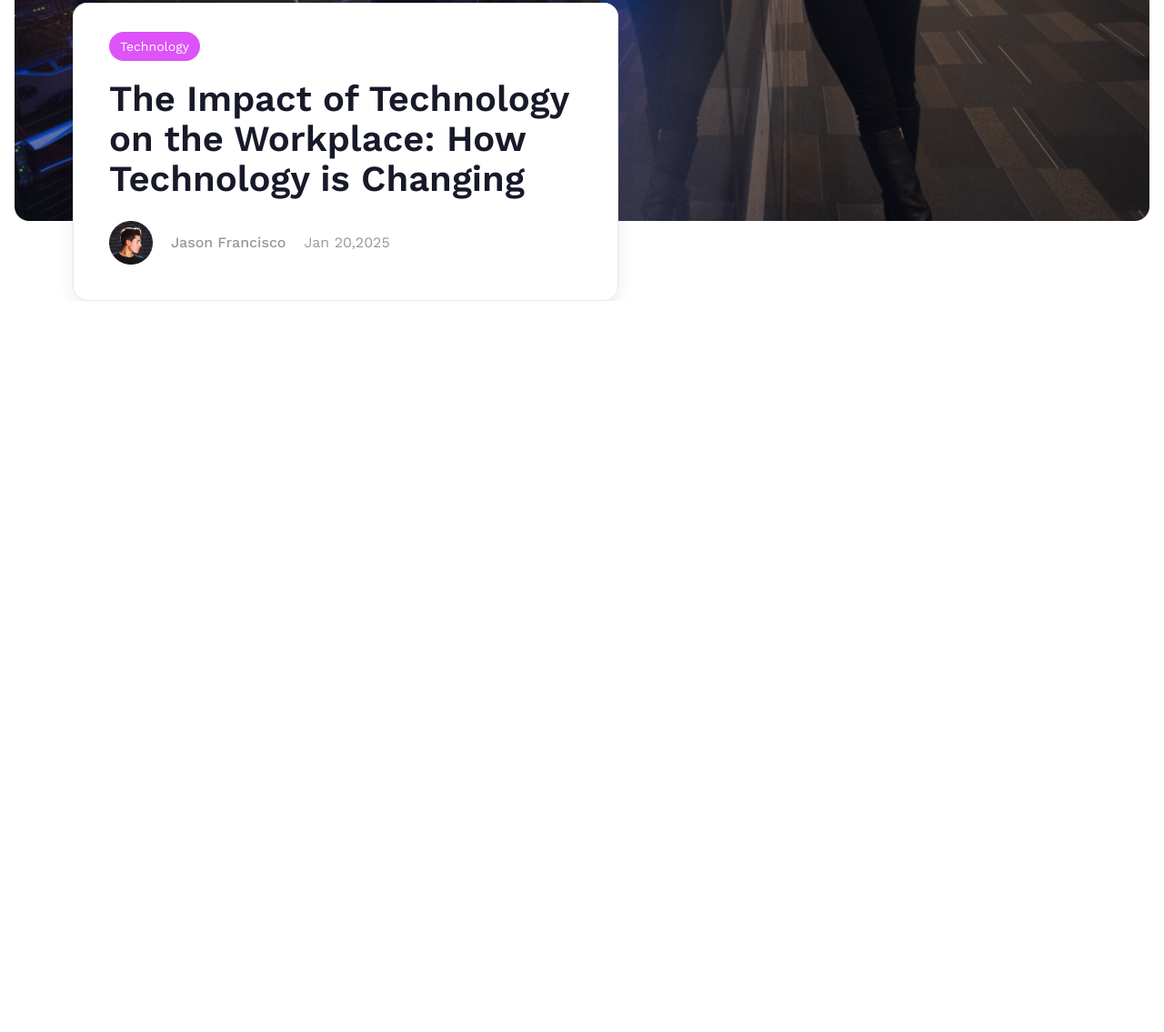
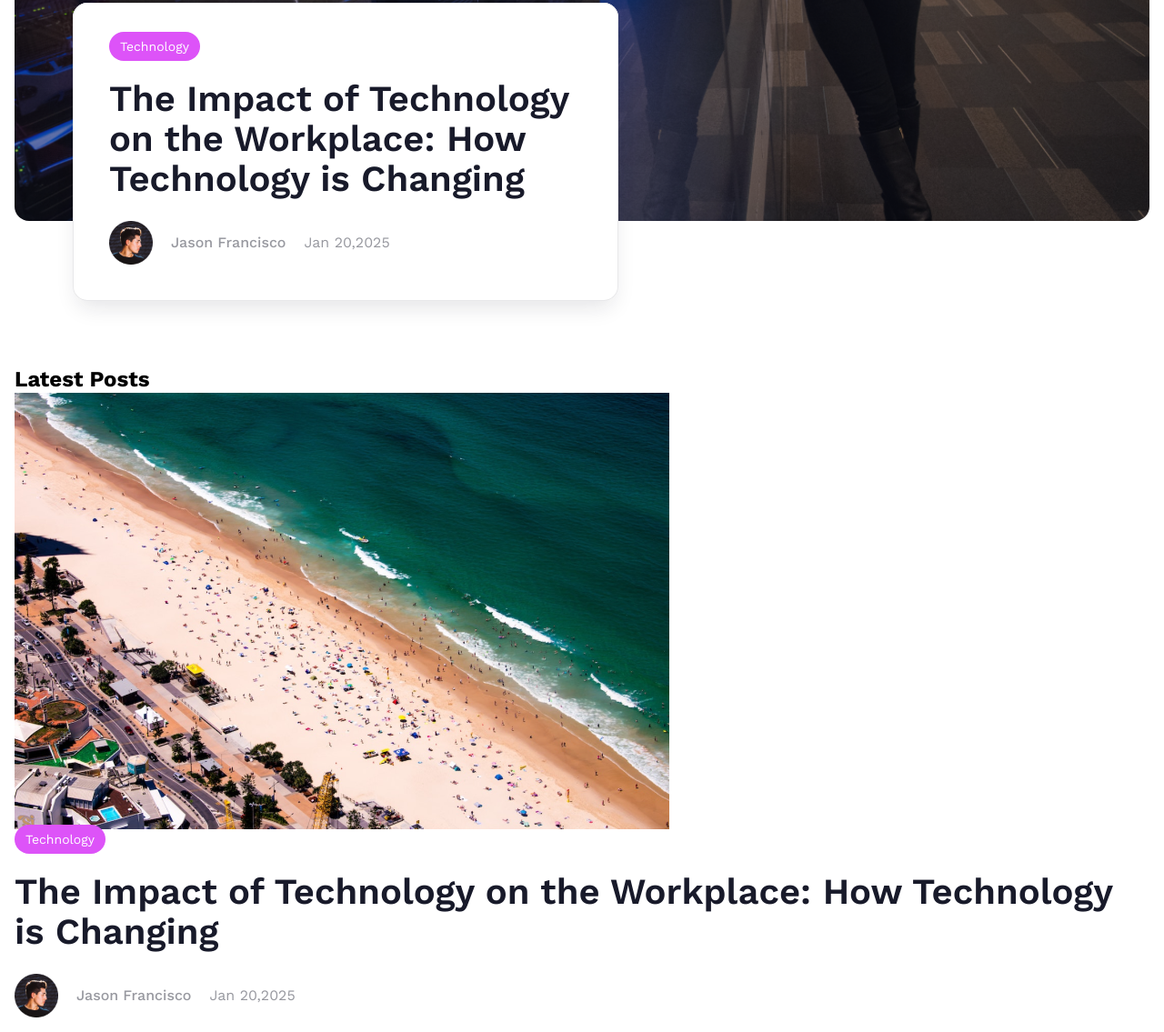
Before and after one commit to Epiq122/landing-page-, a plain HTML site: page index.html in a window 1280 px wide. Shown: the part 481-1616 px from the top of the page at 91% size. Before the commit the page ends 812 px from the top, so only its background shows below. Drawn offline with nearby package versions, Linux system fonts and the light colour scheme.

Commit message:
Add latest posts section with styling in HTML and CSS

```diff
--- a/index.html
+++ b/index.html
@@ -71,6 +71,32 @@
           </article>
         </div>
       </section>
+      <!--      latest posts-->
+
+      <section class="blogs-section">
+        <h1>Latest Posts</h1>
+        <div class="posts">
+          <article class="single-post">
+            <img src="./images/blog-image.png" alt="blog image" />
+            <div class="article-details">
+              <div class="badge-container">
+                <span class="hero-badge">Technology</span>
+              </div>
+              <h1>
+                <a href="#">
+                  The Impact of Technology on the Workplace: How Technology is
+                  Changing
+                </a>
+              </h1>
+              <div class="author-section">
+                <img src="./images/author.png" alt="author" />
+                <span class="author-name">Jason Francisco</span>
+                <span class="author-date">Jan 20,2025</span>
+              </div>
+            </div>
+          </article>
+        </div>
+      </section>
     </main>
   </body>
 </html>
--- a/styles/mobile.css
+++ b/styles/mobile.css
@@ -20,3 +20,8 @@
   padding: 20px;
   top: 300px;
 }
+
+.hero-description h1 a {
+  font-size: 1.5rem;
+  line-height: 1.2;
+}
--- a/styles/style.css
+++ b/styles/style.css
@@ -156,3 +156,14 @@
   width: 48px;
   height: auto;
 }
+
+/*Latest Posts*/
+.blogs-section {
+  margin-top: 10rem;
+}
+
+.blogs-section h1 {
+  font-size: 1.5rem;
+  line-height: 1.2;
+  font-weight: 700;
+}
```
